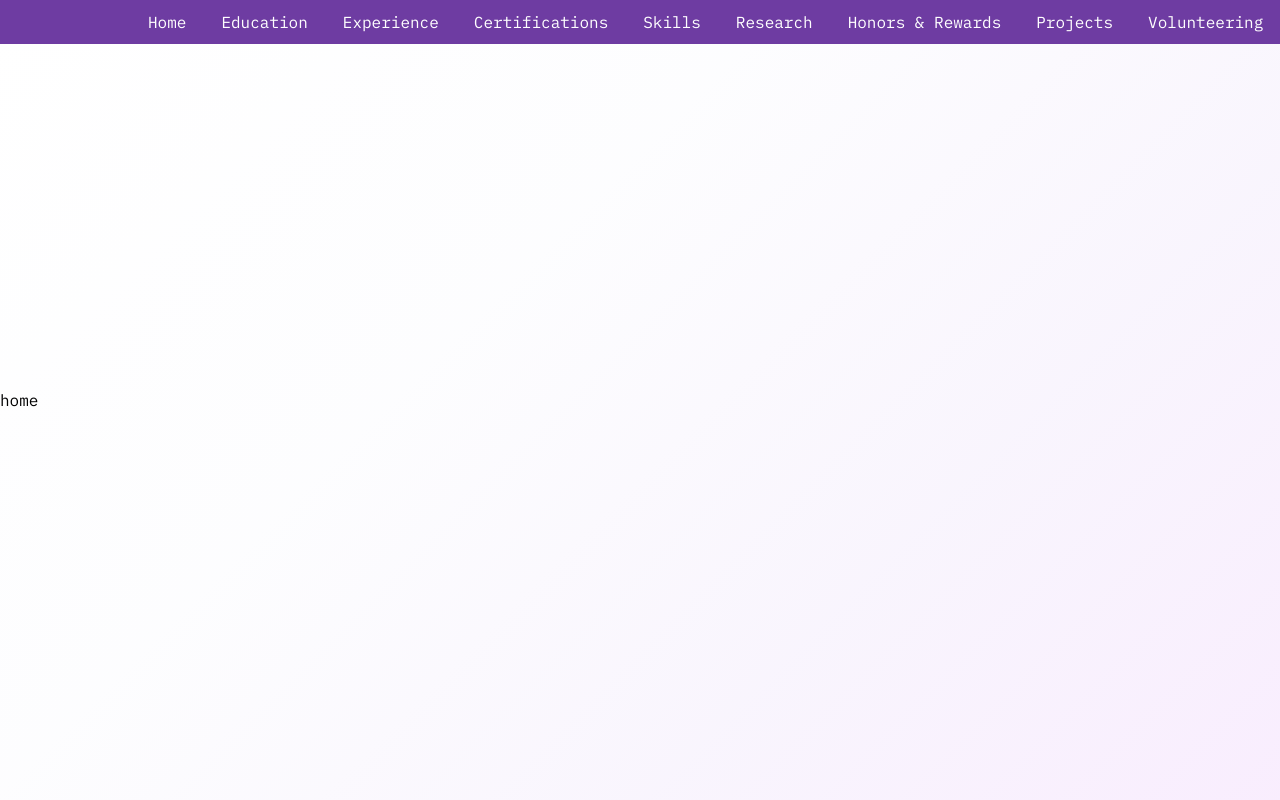
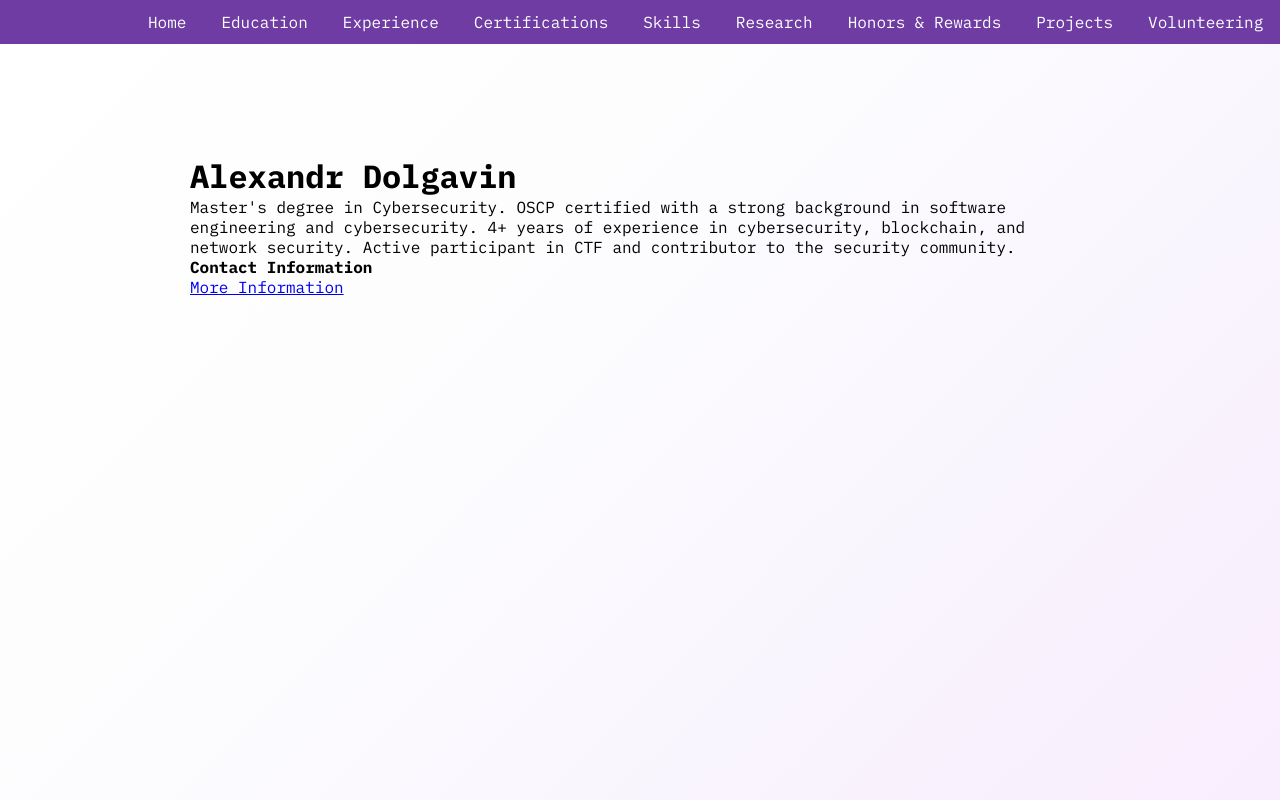
Before and after one commit to imkamie/alexandr-portfolio, a React (Vite) app: page / in a window 1280 px wide. Built offline with nearby package versions, Linux system fonts and the light colour scheme.

Commit message:
added theme colors toggler

```diff
--- a/src/App.css
+++ b/src/App.css
@@ -1,6 +1,29 @@
-/* #root {
-  max-width: 1280px;
-  margin: 0 auto;
-  padding: 2rem;
-  text-align: center;
-} */
+#root {
+  --bg-light: linear-gradient(135deg, rgba(255, 255, 255, 0.04) 0%, rgba(80, 86, 205, 0.01) 38.1%, rgba(150, 82, 228, 0.06) 70.1%, rgba(195, 80, 242, 0.1) 100%);
+  --bg-dark: linear-gradient(98deg, #000 22%, #23336d 67%, #4a398a 100%);
+
+  --bg-navbar-light: #6E3CA2;
+  --bg-navbar-dark: #2B1E57;
+
+  --text-primary-light: #000000;
+  --text-primary-dark: #ffffff;
+}
+
+.light {
+  --bg-main: var(--bg-light);
+  --bg-navbar: var(--bg-navbar-light);
+  --text-primary: var(--text-primary-light);
+}
+
+.dark {
+  --bg-main: var(--bg-dark);
+  --bg-navbar: var(--bg-navbar-dark);
+  --text-primary: var(--text-primary-dark);
+}
+
+.App {
+  min-width: 100vw;
+  min-height: 100vh;
+  background: var(--bg-main);
+  color: var(--text-primary);
+}
--- a/src/App.tsx
+++ b/src/App.tsx
@@ -1,31 +1,26 @@
+import { useContext } from 'react'
 import './App.css'
 import Header from './components/Header'
 import About from './pages/About'
 import Home from './pages/Home'
 
 import { BrowserRouter, Routes, Route } from 'react-router-dom'
-
-// const router = createBrowserRouter([
-//   {
-//     path: '/',
-//     element: <Home />,
-//   },
-//   {
-//     path: '/about',
-//     element: <About />,
-//   }
-// ])
+import { ThemeContext } from './components/ThemeContext'
 
 function App() {
+  const { theme } = useContext(ThemeContext)
+
   return (
+    <div className={`App ${theme}`}>
       <BrowserRouter>
         <Header />
-      {/* <RouterProvider router={router} /> */}
         <Routes>
           <Route path='/' element={<Home />} />
           <Route path='/about' element={<About />} />
         </Routes>
       </BrowserRouter>
+    </div>
+
   )
 }
 
--- /dev/null
+++ b/src/components/DialogWindow.css
@@ -0,0 +1,6 @@
+.dialog-window {
+    width: 900px;
+    height: 490px;
+    display: flex;
+    flex-direction: column;
+}
--- /dev/null
+++ b/src/components/DialogWindow.tsx
@@ -0,0 +1,17 @@
+import './DialogWindow.css'
+import { Link } from 'react-router-dom'
+
+function DialogWindow() {
+
+    return (
+        <div className='dialog-window'>
+            <h1>Alexandr Dolgavin</h1>
+            <p>Master's degree in Cybersecurity. OSCP certified with a strong background in software engineering and cybersecurity. 4+ years of experience in cybersecurity, blockchain, and network security. Active participant in CTF and contributor to the security community.</p>
+            <strong>Contact Information</strong>
+            <Link to="/about">More Information</Link>
+
+        </div>
+    )
+}
+
+export default DialogWindow
--- a/src/components/Header.css
+++ b/src/components/Header.css
@@ -6,7 +6,7 @@
     display: flex;
     flex-direction: row;
 
-    background: #6e3ca2;
+    background-color: var(--bg-navbar);
     padding: 12px 148px;
 }
 
--- a/src/components/Header.tsx
+++ b/src/components/Header.tsx
@@ -2,13 +2,20 @@ import './Header.css'
 import { headerSection } from '../store/index'
 import { Link } from 'react-router-dom'
 
+import { ThemeContext } from './ThemeContext'
+import { useContext } from 'react'
+
 function Header() {
+    const { toggleTheme, theme } = useContext(ThemeContext)
+
     return (
         <div className='header'>
             <Link to="/" className='header__section'>Home</Link>
             {headerSection.map((item, index) => (
                 <Link to="/about" className='header__section' key={index}>{item}</Link>
             ))}
+
+            <button onClick={toggleTheme}> Switch to {theme === 'light' ? 'dark' : 'light'} mode </button>
         </div>
     )
 }
--- /dev/null
+++ b/src/components/ThemeContext.tsx
@@ -0,0 +1,32 @@
+import React, { useState } from "react";
+
+type Theme = "light" | "dark";
+interface ThemeContextProps {
+    theme: Theme;
+    toggleTheme: () => void;
+}
+
+const defaultValue: ThemeContextProps = {
+    theme: "light",
+    toggleTheme: () => { },
+};
+
+export const ThemeContext = React.createContext<ThemeContextProps>(defaultValue);
+
+interface Props {
+    children: React.ReactNode;
+}
+
+export const ThemeProvider: React.FC<Props> = ({ children }) => {
+    const [theme, setTheme] = useState<Theme>("light");
+
+    const toggleTheme = () => {
+        setTheme(theme === "light" ? "dark" : "light");
+    };
+
+    return (
+        <ThemeContext.Provider value={{ theme, toggleTheme }}>
+            {children}
+        </ThemeContext.Provider>
+    );
+};
--- a/src/main.tsx
+++ b/src/main.tsx
@@ -5,8 +5,12 @@ import App from './App.tsx'
 import './styles/index.css'
 import './styles/fonts.css'
 
+import { ThemeProvider } from './components/ThemeContext.tsx'
+
 ReactDOM.createRoot(document.getElementById('root')!).render(
   <React.StrictMode>
-    <App />
+    <ThemeProvider>
+      <App />
+    </ThemeProvider>
   </React.StrictMode>,
 )
--- a/src/pages/Home.tsx
+++ b/src/pages/Home.tsx
@@ -1,7 +1,11 @@
+import DialogWindow from "../components/DialogWindow"
+
 function Home() {
     return (
         <>
-            <div>home</div>
+            <div className="home-page__window">
+                <DialogWindow />
+            </div>
         </>
     )
 }
--- a/src/styles/index.css
+++ b/src/styles/index.css
@@ -1,18 +1,16 @@
-:root {
+#root {
   font-family: 'IBM Plex Mono';
 
-  background: linear-gradient(135deg, rgba(255, 255, 255, 0.04) 0%, rgba(80, 86, 205, 0.01) 38.1%, rgba(150, 82, 228, 0.06) 70.1%, rgba(195, 80, 242, 0.1) 100%);
-  /* background: linear-gradient(98deg, rgba(255, 255, 255, 0.04) 0%, rgba(80, 86, 205, 0.01) 34.6%, rgba(149, 82, 227, 0.06) 78.1%, rgba(195, 80, 242, 0.1) 100%); */
-  /* background: linear-gradient(98deg, #000 22%, #23336d 67%, #4a398a 100%); */
-
-  color-scheme: light dark;
-
-  /* font-synthesis: none;
+  font-synthesis: none;
   text-rendering: optimizeLegibility;
   -webkit-font-smoothing: antialiased;
-  -moz-osx-font-smoothing: grayscale; */
+  -moz-osx-font-smoothing: grayscale;
 }
 
+* {
+  margin: 0;
+  padding: 0;
+}
 
 body {
   margin: 0;
@@ -22,8 +20,9 @@ body {
   min-height: 100vh;
 }
 
-@media (prefers-color-scheme: light) {
-  :root {
-    background: #fff, linear-gradient(98deg, rgba(255, 255, 255, 0.04) 0%, rgba(80, 86, 205, 0.01) 34.6%, rgba(149, 82, 227, 0.06) 78.1%, rgba(195, 80, 242, 0.1) 100%);
-  }
+.home-page__window {
+  display: flex;
+  height: 100vh;
+  justify-content: center;
+  align-items: center;
 }
```
Lines whose indentation alone changed are shown as unchanged.
